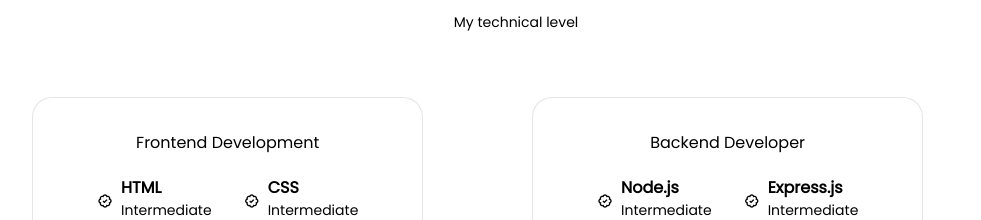
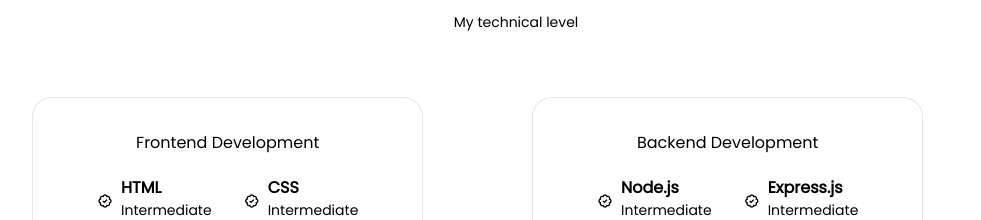
Before and after one commit to basit438/myPortfolio, a React (Vite) app: page / in a window 1280 px wide. Shown: the part 1267-1487 px from the top of the page, without its empty margins (124-1105 px from the left). Built offline with nearby package versions, Linux system fonts and the light colour scheme.

Commit message:
resolved deployment issues

```diff
--- a/src/components/Skill/Backend.jsx
+++ b/src/components/Skill/Backend.jsx
@@ -4,7 +4,7 @@
   return (
     <div className="skills_container">
       <div className="skills_content">
-        <h3 className="skills_title">Backend Developer</h3>
+        <h3 className="skills_title">Backend Development</h3>
 
         <div className="skills_box">
           <div className="skills_data">
```
